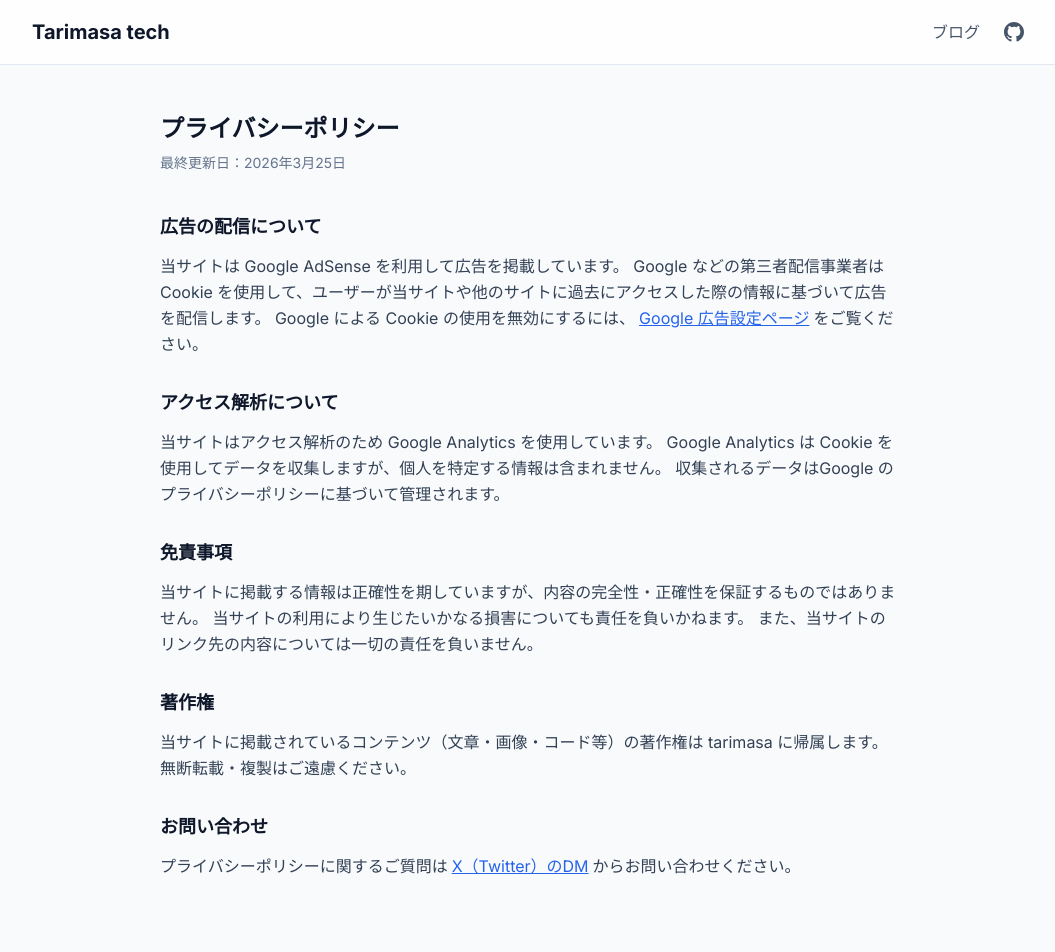
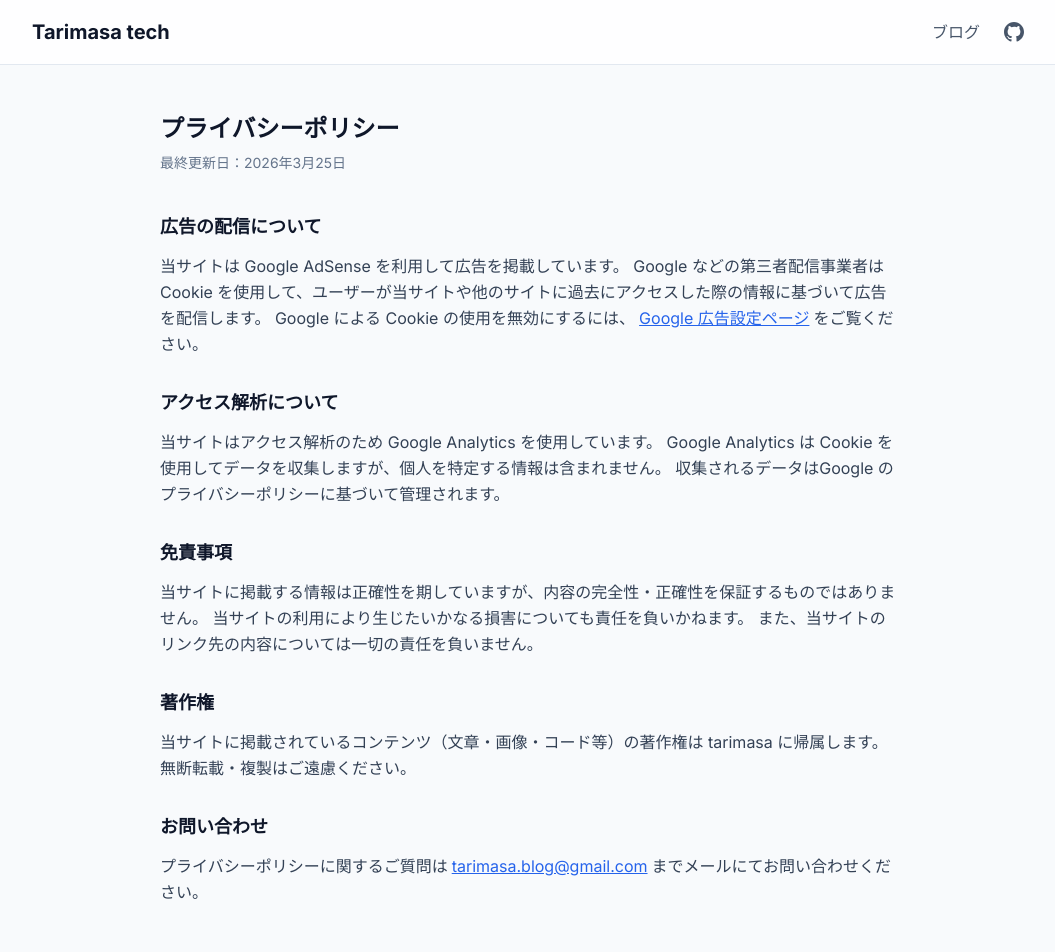
Before and after one commit to tarimasa/Website, a Next.js app: page /privacy in a window 1280 px wide. Shown: the top 952 px of the page, without its empty margins (112-1167 px from the left). Built offline with nearby package versions, Linux system fonts and the light colour scheme.

Commit message:
update: プライバシーポリシーの連絡先をメールアドレスに変更
X（Twitter）のDM → tarimasa.blog@gmail.com

https://claude.ai/code/session_018W2KKcFWHZeQbEaf3gdDnG

```diff
--- a/src/app/privacy/page.tsx
+++ b/src/app/privacy/page.tsx
@@ -60,14 +60,12 @@ export default function PrivacyPage() {
         <p className="text-slate-700 leading-relaxed">
           プライバシーポリシーに関するご質問は
           <a
-            href="https://x.com/tarimasa"
-            target="_blank"
-            rel="noopener noreferrer"
+            href="mailto:tarimasa.blog@gmail.com"
             className="text-blue-600 underline mx-1"
           >
-            X（Twitter）のDM
+            tarimasa.blog@gmail.com
           </a>
-          からお問い合わせください。
+          までメールにてお問い合わせください。
         </p>
       </section>
     </div>
```
